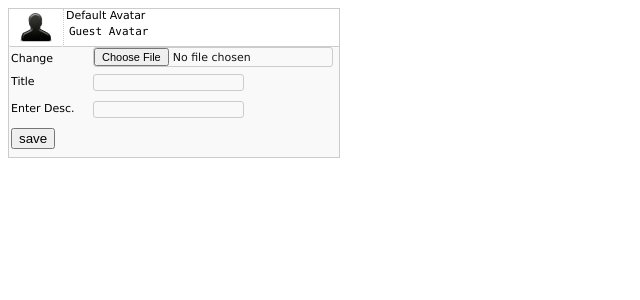
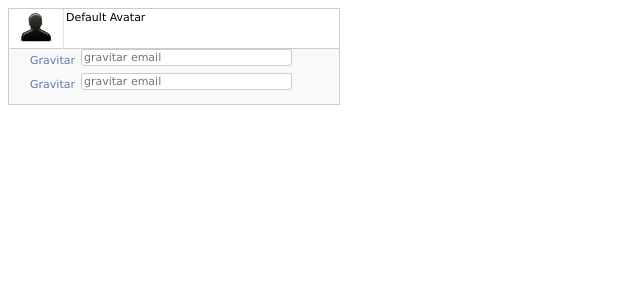
Before and after one commit to CloudInk/JSHOUTShoutBox, a PHP site: page /js_v3_avatar.php in a window 1280 px wide. Shown: the top 300 px of the page, without its empty margins (0-640 px from the left). Run offline with PHP 8.4, Linux system fonts and the light colour scheme; a stand-in replaces the project's code that opens the database connection.

Commit message:
Gravitar Stuff as requested by scripts

```diff
--- a/css/shout_v3.css
+++ b/css/shout_v3.css
@@ -135,6 +135,10 @@ a:active {
 	border: 1px #ccc solid;
 	padding:2px;
 }
+.shouttext input {
+	border-radius: 3px 3px;
+	padding:3px;
+}
 .hidden {
 	display: none;
 }
@@ -143,7 +147,7 @@ a:active {
 	color: #151515;
 	font-family: Verdana, Geneva, sans-serif;
 	font-size: 11px;
-	background: #F9F9F9;
+	background: #fff;
 	border: 1px #ccc solid;
 }
 #shout_msg_container {
@@ -393,7 +397,7 @@ a:active {
 
 #avatar_change_container {
 	width: 330px;
-	height: 148px;
+	height: 95px;
 	border: #ccc 1px solid;
 	background: #F9F9F9;
 	font-family:Verdana, Geneva, sans-serif;
@@ -410,7 +414,7 @@ font-weight: 800;
 }
 #avatar_current {
 	width: 50px;
-	height: 33px;
+	height: 35px;
 	padding: 2px;
 	border-radius: 2px 2px;
 	float: left;
@@ -424,39 +428,47 @@ font-weight: 800;
 	text-align: left;
 	padding-left: 2px;
 	padding-bottom: 3px;
-
+	padding-top: 2px;
 	background: #fff;
 	border-bottom: #ccc 1px solid;
 	border-left: #ccc 1px dotted;
 	float: left;
 }
 #avatar_current_infos_extended {
-width: 140px;
-height: auto;
+width: 264px;
+height: 18px;
 font-family:"Lucida Console", Monaco, monospace;
 font-size: 11px;
-padding: 3px;
+padding-top: 6px;
+padding-left: 8px;
+float: left;
 }
 #avatar_change_title  {
-		width: 80px;
+		width: 68px;
 	height: 18px;
-	padding-left: 2px;
+	padding: 2px 2px 2px 2px;
+	text-align: center;
+	float: left;
 
-	float: left;
-	text-align: left;
-	margin-top: 2px;
+}
+#avatar_change_title_text  {
+	height: 18px;
+	float: right;
+	text-align: center;
+	padding-right: 4px;
 	padding-top: 3px;
+
 }
 #avatar_select_box  {
 		width: 65%;
-	height: 23px;
+	height: 24px;
 	padding-left: 2px;
 
 	float: left;
 	text-align: left;
 }
 #avatar_user_title {
-	height: 22px;
+	height: 20px;
 	width: 80px;
 	padding-left: 2px;
 	float: left;
@@ -465,10 +477,9 @@ padding: 3px;
 	padding-top: 1px;
 }
 #avatar_textbox {
-	height: 23px;
-	width: 60%;
-	padding-left: 2px;
+	height: 24px;
+	width: 244px;
+
 	float: left;
 	text-align: left;
-	margin-top: 4px;
 }
--- a/js_v3_avatar.php
+++ b/js_v3_avatar.php
@@ -8,16 +8,11 @@
 <body>
 <div id='avatar_change_container'>
 <div id='avatar_current'><img src='css/img/guest.png' /></div>
-<div id='avatar_current_infos'>Default Avatar<div id='avatar_current_infos_extended'>Guest Avatar</div></div>
-<div id='avatar_change_title'>Change</div>
-<div id='avatar_select_box'><input name="" type="file" size="20" class='settingtext' /></div>
-<div id='avatar_change_title'>Title</div>
-<div id='avatar_textbox'><input name="ut" type="text" value="" size="20" class='settingtext'/></div>
-<div id='avatar_user_title'>Enter Desc.</div>
-<div id='avatar_textbox'><input name="ut" type="text" value="" size="20" class='settingtext'/></div>
-
-<div id='avatar_textbox'><input name="" type="button" class='ui-dialog-buttonset' value='save'/></div>
+<div id='avatar_current_infos'>Default Avatar</div>
+<div id='avatar_change_title'><div id='avatar_change_title_text'><a href='http://gravitar.com'>Gravitar</a></div></div>
+<div id='avatar_textbox'><input name="ut" type="text" value="" size="30" class='settingtext' placeholder="gravitar email"/></div>
+<div id='avatar_change_title'><div id='avatar_change_title_text'><a href='http://gravitar.com'>Gravitar</a></div></div>
+<div id='avatar_textbox'><input name="ut" type="text" value="" size="30" class='settingtext' placeholder="gravitar email"/></div>
 </div>
-<p>&nbsp;</p>
 </body>
 </html>
```
